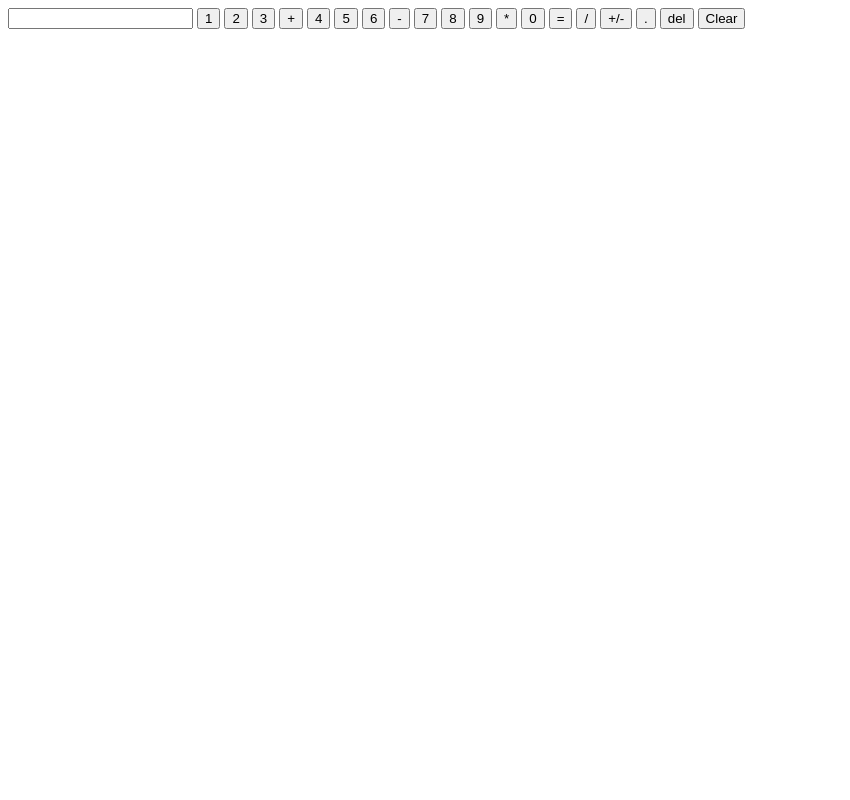
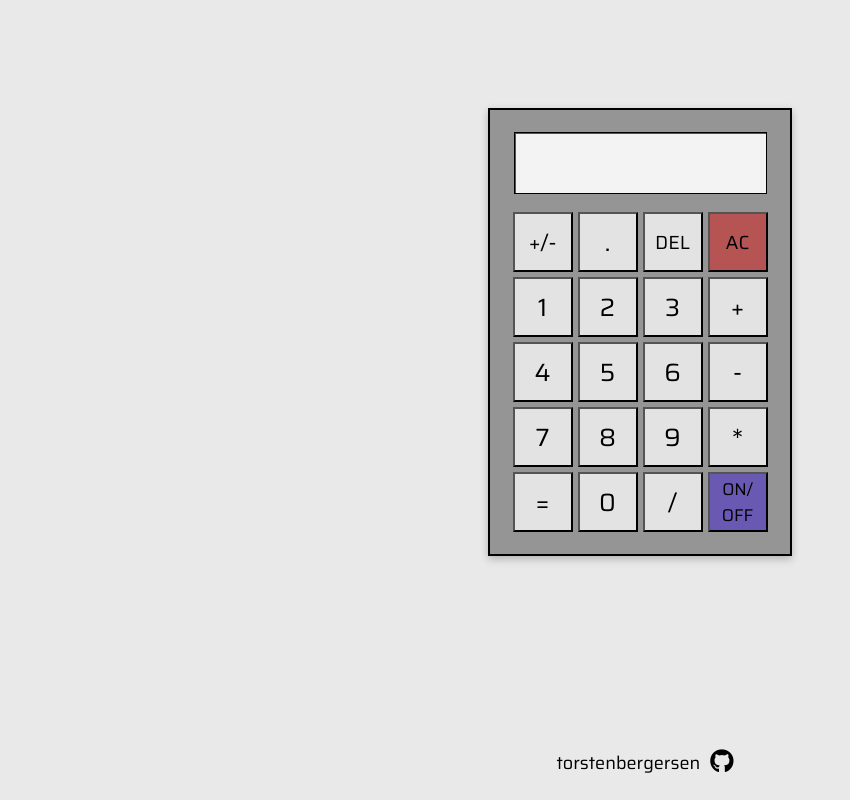
Before and after one commit to torstenbergersen/Calculator, a plain HTML site: page index.html in a window 1280 px wide. Shown: the whole page, without its empty margins (0-850 px from the left). Drawn offline with Linux system fonts and the light colour scheme.

Commit message:
Style to look like calculator
Messed with css to make everything look nicer. I also added a on/off
button because I was one button short, but I still have not figured out
how to make it work.

```diff
--- a/index.html
+++ b/index.html
@@ -5,11 +5,17 @@
   <meta http-equiv="X-UA-Compatible" content="IE=edge">
   <meta name="viewport" content="width=device-width, initial-scale=1.0">
   <title>Calculator</title>
+  <link href="https://fonts.googleapis.com/css?family=Saira" rel="stylesheet">
+  <link rel="stylesheet" href="https://use.fontawesome.com/releases/v5.6.1/css/all.css">
   <link rel="stylesheet" href="style.css">
 </head>
 <body>
   <div class="calculator">
-    <input type="text" class="result" />
+    <input type="text" class="result"/>
+    <button id="minus">+/-</button>
+    <button>.</button>
+    <button id="DEL">DEL</button>
+    <button id="AC">AC</button>
     <button>1</button>
     <button>2</button>
     <button>3</button>
@@ -22,14 +28,20 @@
     <button>8</button>
     <button>9</button>
     <button>*</button>
+    <button>=</button>
     <button>0</button>
-    <button>=</button>
     <button>/</button>
-    <button>+/-</button>
-    <button>.</button>
-    <button>del</button>
-    <button>Clear</button>
+    <button id="power">ON/
+      OFF</button>
   </div>
+  <footer class="footer">
+    <p>
+      torstenbergersen
+    </p>
+    <a href="https://github.com/torstenbergersen">
+      <i class="fab fa-github"></i>
+    </a>
+  </footer>
   <script src="script.js" async defer></script>
 </body>
 </html>
--- a/script.js
+++ b/script.js
@@ -8,12 +8,15 @@ let secondNumber = ''
 
 buttons.forEach(button => {
   button.addEventListener('click', () => {
-    if (button.textContent === 'Clear') {
+    if (button.textContent === 'AC') {
       firstNumber = '';
       operator = '';
       secondNumber = '';
       result.value = '';
     } else if (button.textContent === '+/-') {
+      if (result.value == '') {
+        return;
+      }
       result.value = parseFloat(result.value) * -1;
       if (!operator) {
         firstNumber = result.value;
@@ -21,14 +24,15 @@ buttons.forEach(button => {
         secondNumber = result.value;
       }
     } else if (button.textContent === '.') {
-      if (!result.value.includes('.')) {
+      const lastChar = result.value.slice(-1);
+      if (lastChar !== '.') {
         result.value += '.';
         if (!operator) {
           firstNumber += '.';
         } else {
           secondNumber += '.';
-        }
       }
+    }
     } else if (button.textContent === 'del') {
       result.value = result.value.slice(0, -1);
       if (!operator) {
--- a/style.css
+++ b/style.css
@@ -0,0 +1,98 @@
+html {
+  /* footer support */
+  min-height: 100%;
+  position: relative;
+  background-color: #d1d1d177;
+}
+
+body {
+  display: flex;
+  flex-direction: column;
+  font-family: 'Saira';
+  justify-content: center;
+  align-items: center;
+  /* footer support */
+  margin-bottom: 100px;
+}
+
+button {
+  font-family: inherit;
+  font-size: 25px;
+  width: 60px;
+  height: 60px;
+  margin: 0;
+  background-color: #f4f4f4d1;
+  color: black;
+}
+
+.result {
+  font-family: inherit;
+  width: 231px;
+  height: 60px;
+  font-size: 30px;
+  margin-bottom: 13px;
+  padding: 0px 10px;
+  border: 1px solid black;
+  box-shadow: 1px 1px #555 inset;
+  background-color: #ffffffe2;
+  color: black;
+}
+
+.calculator {
+  display: flex;
+  justify-content: center;
+  align-items: center;
+  flex-wrap: wrap;
+  margin: 100px;
+  width: 300px;
+  height: 400px;
+  padding: 22px 0px;
+  gap: 5px;
+  border: 2px solid black;
+  background-color: #0000005c;
+  box-shadow: #0000003d 0px 3px 8px;
+}
+
+#power {
+  font-size: 17px;
+  background-color: #2900de67;
+}
+
+#AC {
+  background-color: #df000071;
+}
+
+#DEL, #AC {
+  font-size: 19px;
+}
+
+#minus {
+  font-size: 22px;
+}
+
+
+/* footer */
+
+.footer {
+  position: absolute;
+  bottom: 0;
+  left: 0;
+  display: flex;
+  align-items: center;
+  justify-content: center;
+  color: inherit;
+  gap: 10px;
+  width: 100%;
+  padding: 5px;
+  font-size: 18px;
+}
+
+.fa-github {
+  color: black;
+  font-size: 24px;
+  transition: transform 0.3s ease-in-out;
+}
+
+.fa-github:hover {
+  transform: rotate(360deg) scale(1.2);
+}
```
Also changed, not shown: 1 other file.
